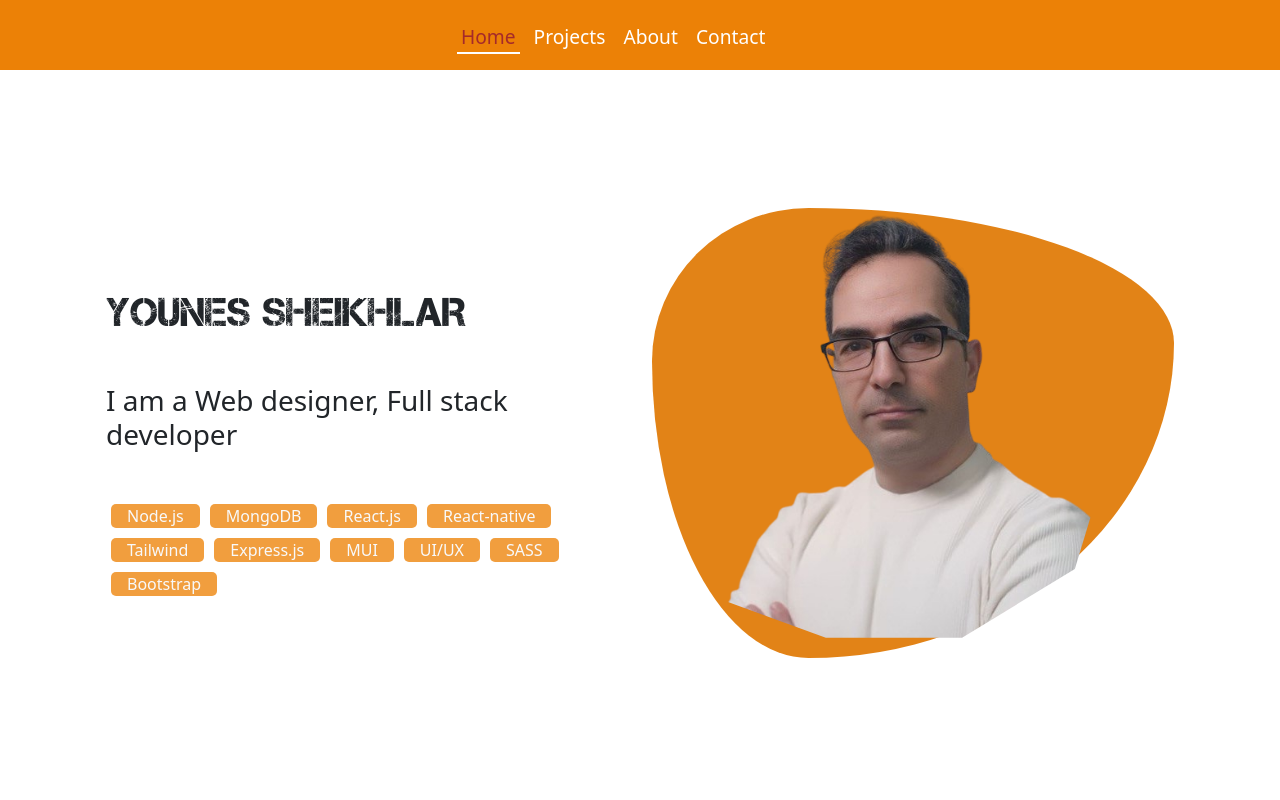
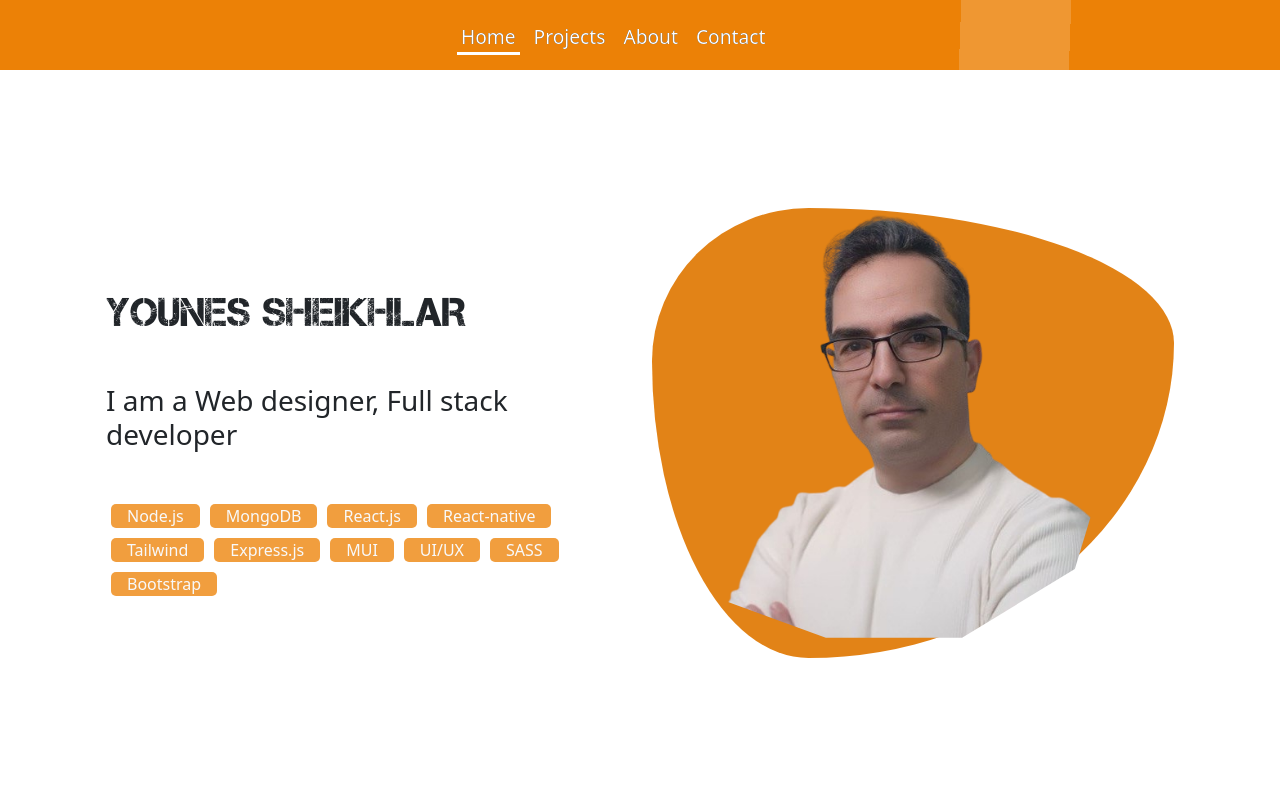
Before and after one commit to Younes-sh/portfolio, a React (Create React App) app in the folder portfolio/: page / in a window 1280 px wide. Shown: the top 800 px of the page. Built offline with nearby package versions, Linux system fonts and the light colour scheme.

Commit message:
Edite menu Navbar

```diff
--- a/portfolio/setupProxy.js
+++ b/portfolio/setupProxy.js
@@ -5,7 +5,7 @@ module.exports = function(app) {
   app.use(
     '/api', // مسیری که می‌خواهید به بک‌اند اول ارتباط برقرار کنید
     createProxyMiddleware({
-      target: ['https://portfolio-d-iota.vercel.app','younessheikhlar.be'], // آدرس بک‌اند اول
+      target: 'https://portfolio-d-iota.vercel.app', // آدرس بک‌اند اول
       changeOrigin: true,
     })
   );
--- a/portfolio/src/Components/Navbar/Menu.jsx
+++ b/portfolio/src/Components/Navbar/Menu.jsx
@@ -4,7 +4,7 @@ import Nav from 'react-bootstrap/Nav';
 import Navbar from 'react-bootstrap/Navbar';
 // import NavDropdown from 'react-bootstrap/NavDropdown';
 import styled from 'styled-components';
-
+import './style.css'
 
 const Menu = () => {
 
@@ -13,29 +13,41 @@ const Menu = () => {
       color:#fff;
       font-size:1.2rem;
       margin:0 5px;
-      background-color:rgb(236,129,6);
     }
 
 
+
     .navbar .active {
-      color:brown;
-      border-bottom:solid 2px #fff;
-      border-bottom-radius:5px;
-
+      border-bottom:solid 0.2em #fff;
     }
 
   `
   return (
     <DIV>
+      <div class="area" >
+            <ul class="circles">
+                    <li></li>
+                    <li></li>
+                    <li></li>
+                    <li></li>
+                    <li></li>
+                    <li></li>
+                    <li></li>
+                    <li></li>
+                    <li></li>
+                    <li></li>
+            </ul>
+       </div >
       <Navbar className='navbar' expand="lg" style={{position:'fixed',marginTop:'-20px',marginLeft:'-200px'}}>
+
             <Container className='content'>
               <Navbar.Toggle aria-controls="basic-navbar-nav" />
                 <Navbar.Collapse id="basic-navbar-nav">
                 <Nav className="me-auto">
-                <NavLink className='px-1 ' style={{textDecoration:'none'}} to='/' >Home</NavLink>
-                <NavLink className='px-1 ' style={{textDecoration:'none'}} to='/projects' >Projects</NavLink>
-                <NavLink className='px-1 ' style={{textDecoration:'none'}} to='/about' >About</NavLink>
-                <NavLink className='px-1 ' style={{textDecoration:'none'}} to='/contact' >Contact</NavLink>
+                <NavLink className='px-1 ' style={{textDecoration:'none'}} to='/' ><span className='fancy'>Home</span></NavLink>
+                <NavLink className='px-1 ' style={{textDecoration:'none'}} to='/projects' ><span className='fancy'>Projects</span></NavLink>
+                <NavLink className='px-1 ' style={{textDecoration:'none'}} to='/about' ><span className='fancy'>About</span></NavLink>
+                <NavLink className='px-1 ' style={{textDecoration:'none'}} to='/contact' ><span className='fancy'>Contact</span></NavLink>
                 {/* <NavDropdown title="Dropdown" id="basic-nav-dropdown">
                   <NavDropdown.Item href="#action/3.1">Action</NavDropdown.Item>
                   <NavDropdown.Item href="#action/3.2">
```
Also changed, not shown: portfolio/src/Components/Navbar/Navbar.jsx (+4 -4 lines).
